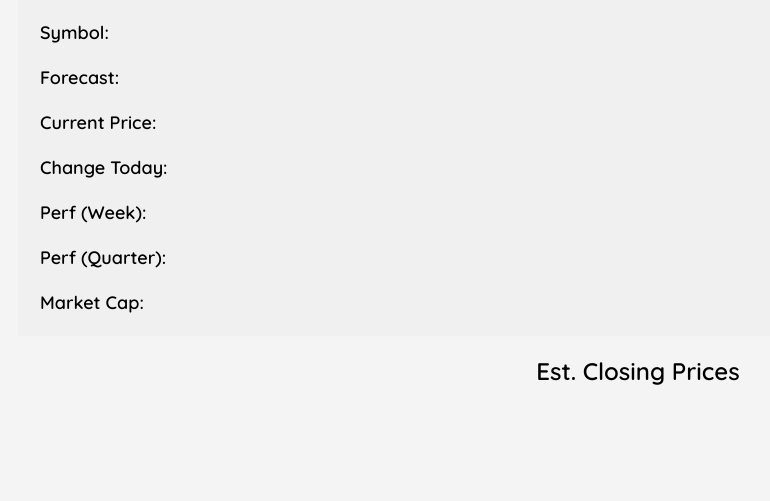
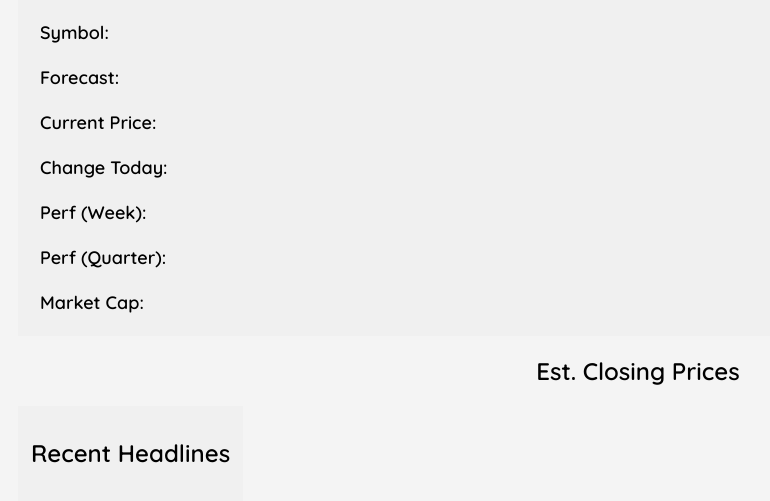
Before and after one commit to meppps/ML-Financial-Analysis-WebApp, a Flask app: page /submit in a window 1280 px wide. Shown: the part 1167-1668 px from the top of the page, without its empty margins (2-772 px from the left). Before the commit the page ends 1552 px from the top, so only its background shows below. Run offline with Flask 2, Linux system fonts and the light colour scheme; lists and menus that the app fills with data are empty.

Commit message:
Scrape Headlines Features

```diff
--- a/public/app.py
+++ b/public/app.py
@@ -61,12 +61,12 @@ def submit():
         week = data['week']
         month = data['month']
         quarter = data['quarter']
-
+        headlines = data['headlines']
         trend = results['trend']
         value=Markup(results['html'])
 
         img = 'public/static/predict.png'
-        return render_template("submit.html",from_date=from_date,to_date=to_date,ma1=ma1,ma2=ma2,ticker=ticker,img=img,crossover=crossover,trend=trend,cap=cap,price=price,day=day,week=week,month=month,quarter=quarter,value=value)
+        return render_template("submit.html",from_date=from_date,to_date=to_date,ma1=ma1,ma2=ma2,ticker=ticker,img=img,crossover=crossover,trend=trend,cap=cap,price=price,day=day,week=week,month=month,quarter=quarter,value=value,headlines=headlines)
     else:
         return render_template("submit.html")
 
--- a/public/templates/submit.html
+++ b/public/templates/submit.html
@@ -104,6 +104,18 @@
         {{ value }}
     </div>
 </div>
+
+<div class="col-md-4">
+    <table class="headlines">
+        <th><h2 class="center">Recent Headlines</h2></th>
+        <tbody>
+            {%for h in headlines%}
+            <tr><td>{{ h }}</td></tr>
+            {%endfor%}
+        </tbody>
+    </table>
+</div>
+
 </div>
 
 
```
Also changed, not shown: public/scrape.py (+13 -1 lines).
